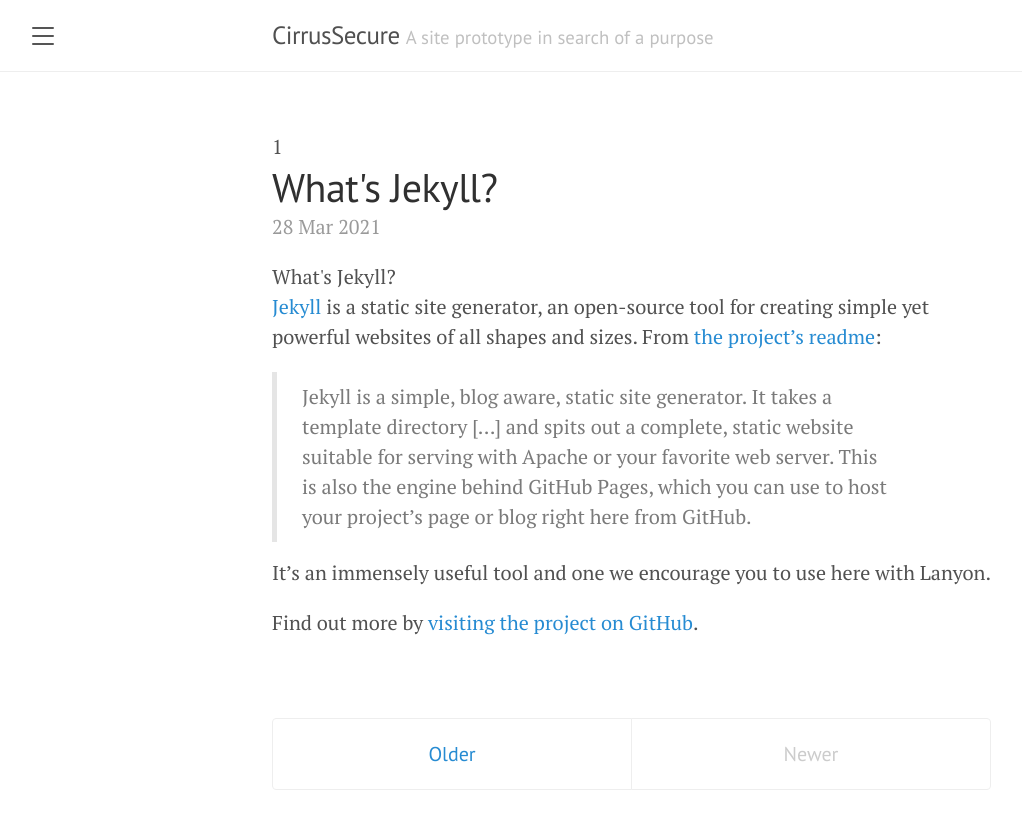
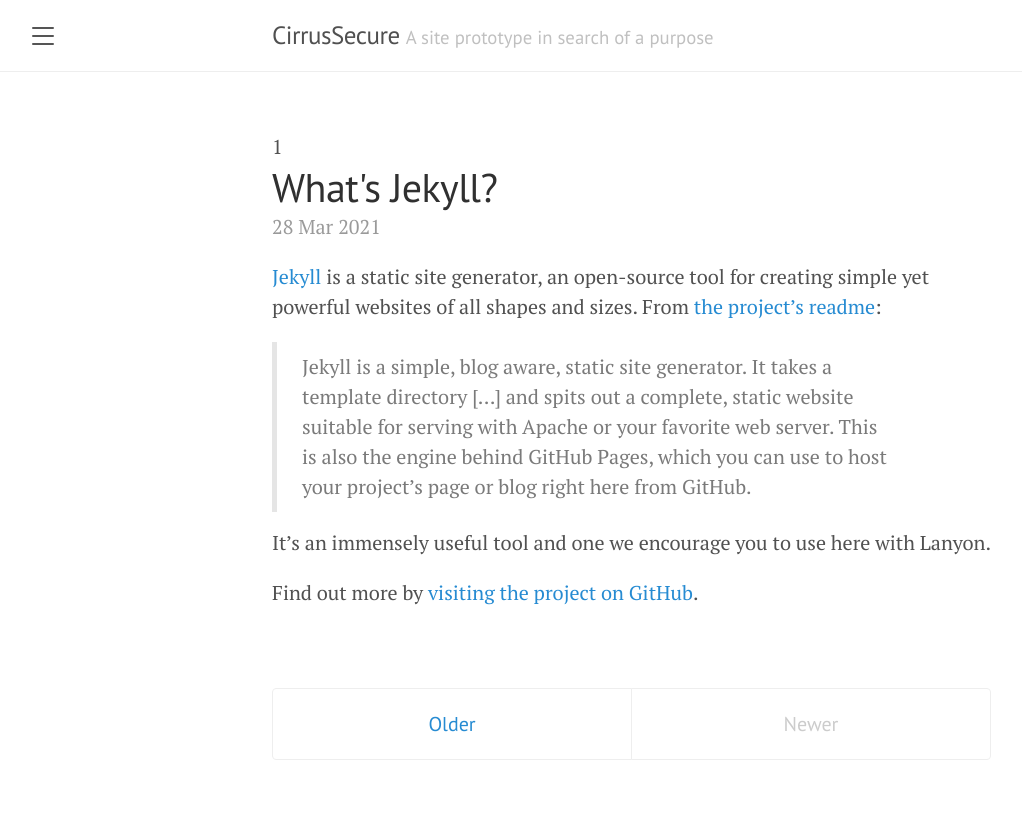
Before and after one commit to cirrussecure/lanyon-archive, a Jekyll site: the page built from index.html, in a window 1280 px wide. Shown: the top 829 px of the page, without its empty margins (8-1030 px from the left). Built offline with Jekyll 4.4.1, drawn with Linux system fonts in a browser that asks for light colours; the list of posts is cut into pages by our own code.

Commit message:
Update index.html

```diff
--- a/index.html
+++ b/index.html
@@ -12,8 +12,7 @@
         {{ post.title }}
     </h1>
     <span class="post-date">{{ post.date | date_to_string }}</span>
-      {{ post.title }}
-      {% if post.title == "About me" %}
+      {% if post.title == About me %}
         {{ post.content }}
         {% break %}
      {% else %}
```
